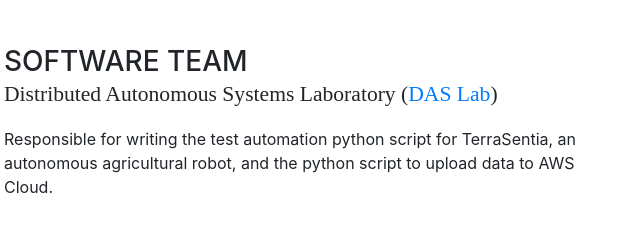
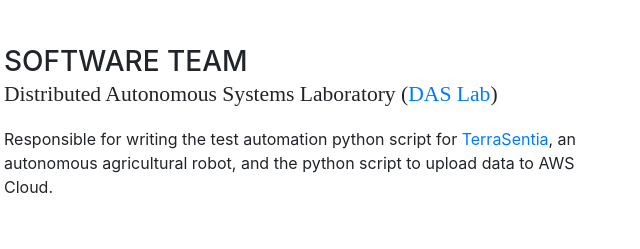
Before and after one commit to diproray/diproray.github.io, a website with bundled scripts: page index.html in a window 1280 px wide. Shown: the part 968-1217 px from the top of the page, 316-956 px from the left. Built offline with nearby package versions, Linux system fonts and the light colour scheme.

Commit message:
Updated with TerraSentia hyperlink.

```diff
--- a/index.html
+++ b/index.html
@@ -112,7 +112,7 @@
             <div class="resume-content mr-auto">
               <h3 class="mb-0">Software Team</h3>
               <div class="subheading mb-3">Distributed Autonomous Systems Laboratory (<a href="http://daslab.illinois.edu/" target="_blank">DAS Lab</a>)</div>
-              <p>Responsible for writing the test automation python script for TerraSentia, an autonomous agricultural robot, and the python script to upload data to AWS Cloud.</p>
+              <p>Responsible for writing the test automation python script for <a href="https://roboticsandautomationnews.com/2017/09/14/university-of-illinois-presents-its-terrasentia-farming-robot-to-investors/14080/" target="_blank">TerraSentia</a>, an autonomous agricultural robot, and the python script to upload data to AWS Cloud.</p>
             </div>
             <div class="resume-date text-md-right">
               <span class="text-primary">October 2017 - Present</span>
```
